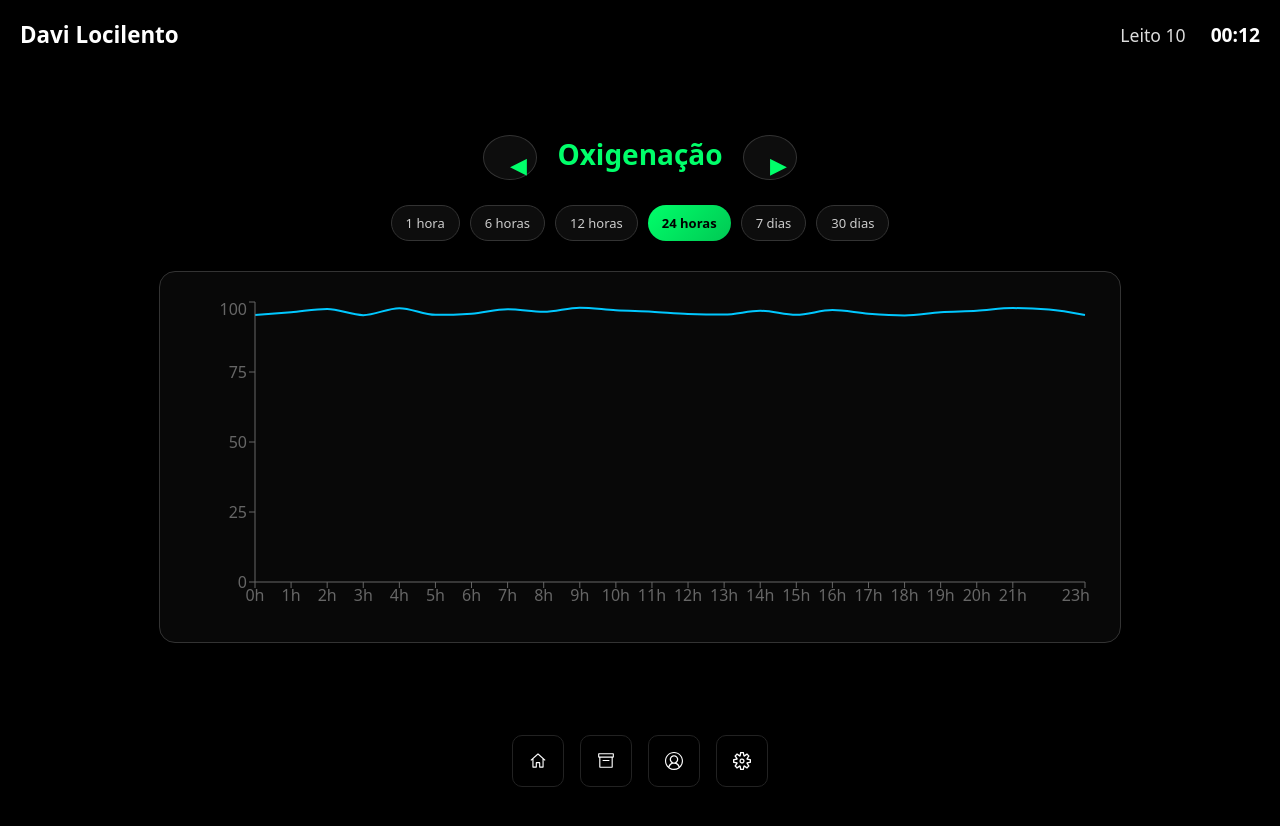
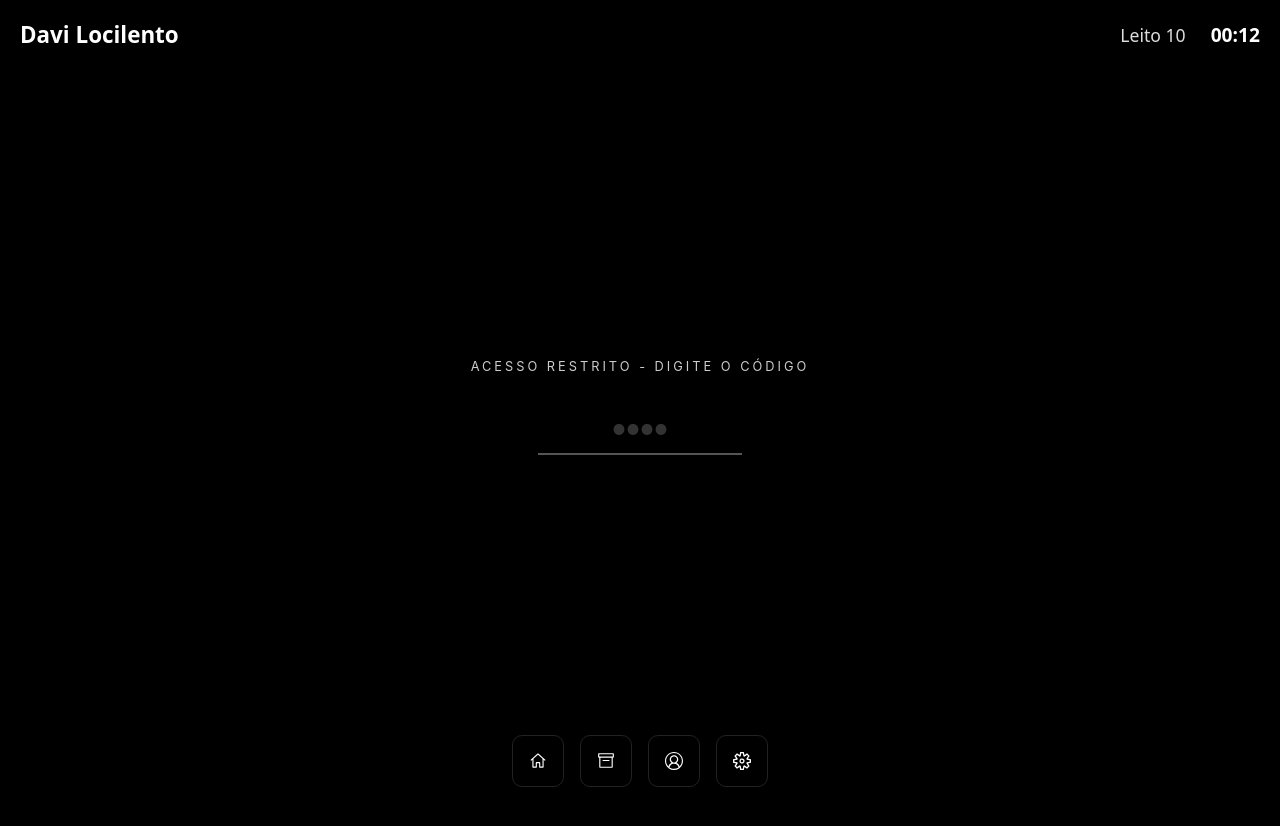
Before and after one commit to mario-palo/inicia-o-cientifica-monitoramento-sinais-vitais, a React (Vite) app in the folder Frontend/: page /historico in a window 1280 px wide. Shown: the top 826 px of the page. After the commit the page ends 800 px from the top, so only its background shows below. Built offline with nearby package versions, Linux system fonts and the light colour scheme.

Commit message:
mensagem

```diff
--- /dev/null
+++ b/Frontend/src/Componentes/Informacoes/VerificadorDeCodigo.jsx
@@ -0,0 +1,36 @@
+import { useState } from 'react';
+import "../../css/VerificadorDeCodigo.css"
+
+export default function VerificadorDeCodigo({ children }) {
+    const [acessoLiberado, setAcessoLiberado] = useState(false);
+    const [codigo, setCodigo] = useState("");
+    const CODIGO_PADRAO = "1234";
+
+    const handleChange = (e) => {
+        const valor = e.target.value;
+        setCodigo(valor);
+        if (valor === CODIGO_PADRAO) {
+            setAcessoLiberado(true);
+        }
+    };
+
+    if (acessoLiberado) {
+        return children;
+    }
+
+return (
+    <div className="div-toda">
+        <p className="acesso">
+            Acesso Restrito - Digite o Código
+        </p>
+        <input
+            className="input-codigo"
+            type="password"
+            value={codigo}
+            onChange={handleChange}
+            autoFocus
+            placeholder="••••"
+        />
+    </div>
+);
+}
--- /dev/null
+++ b/Frontend/src/css/VerificadorDeCodigo.css
@@ -0,0 +1,43 @@
+
+.div-toda {
+    height: 100vh;
+    width: 100vw;
+    background-color: #000;
+    display: flex;
+    flex-direction: column;
+    align-items: center;
+    justify-content: center;
+    margin: 0;
+    padding: 0;
+    overflow: hidden;
+}
+
+.acesso {
+    color: #ffffff;
+    font-family: 'Inter', sans-serif;
+    font-size: 0.8rem;
+    letter-spacing: 3px;
+    text-transform: uppercase;
+    margin-bottom: 30px;
+    opacity: 0.8;
+}
+
+.input-codigo {
+    background: transparent;
+    border: none;
+    border-bottom: 2px solid #ffffff;
+    color: #ffffff;
+    font-size: 2.5rem;
+    text-align: center;
+    width: 200px;
+    outline: none;
+    transition: border-color 0.3s ease;
+}
+
+.input-codigo:focus {
+    border-bottom-color: #555555;
+}
+
+.input-codigo::placeholder {
+    color: #333;
+}
--- a/Frontend/src/main.jsx
+++ b/Frontend/src/main.jsx
@@ -15,6 +15,7 @@ import CadastrarPaciente from './Componentes/Informacoes/CadastrarPaciente.jsx';
 import CadastrarProfissional from './Componentes/Informacoes/CadastrarProfissional.jsx';
 import Paciente from './Componentes/Informacoes/Paciente.jsx';
 import VerPacientes from './Componentes/Informacoes/VerPacientes.jsx';
+import VerificadorDeCodigo from './Componentes/Informacoes/VerificadorDeCodigo.jsx';
 
 const router = createBrowserRouter([
   {
@@ -25,7 +26,7 @@ const router = createBrowserRouter([
       { path: "ecg", element: <Eletrocardio /> },
       { path: "temperatura", element: <Temperatura /> },
       { path: "oxigenacao", element: <Oxigenacao /> },
-      { path: "historico", element: <Historico /> },
+      { path: "historico", element: <VerificadorDeCodigo><Historico /></VerificadorDeCodigo> },
     ],
   },
 
@@ -33,7 +34,7 @@ const router = createBrowserRouter([
     path: "/",
     element: <LayoutSemHeader />,
     children: [
-      { path: "paciente", element: <Paciente /> },
+      { path: "paciente", element: <VerificadorDeCodigo><Paciente /></VerificadorDeCodigo> },
       { path: "cadastrarPaciente", element: <CadastrarPaciente /> },
       { path: "cadastrarProfissional", element: <CadastrarProfissional/> },
       { path: "verPacientes", element: <VerPacientes /> },
```
